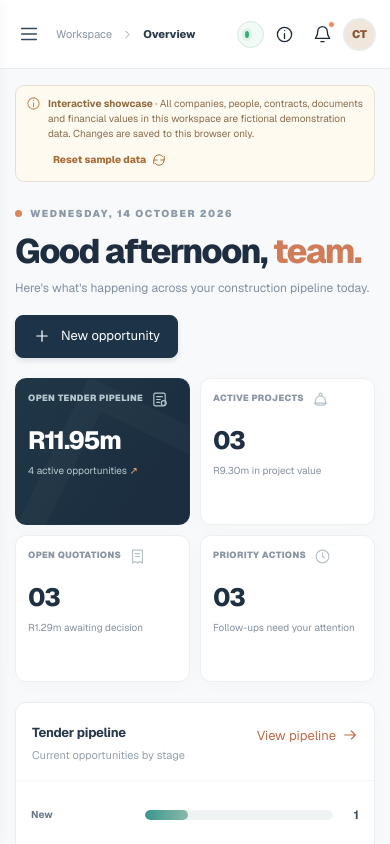
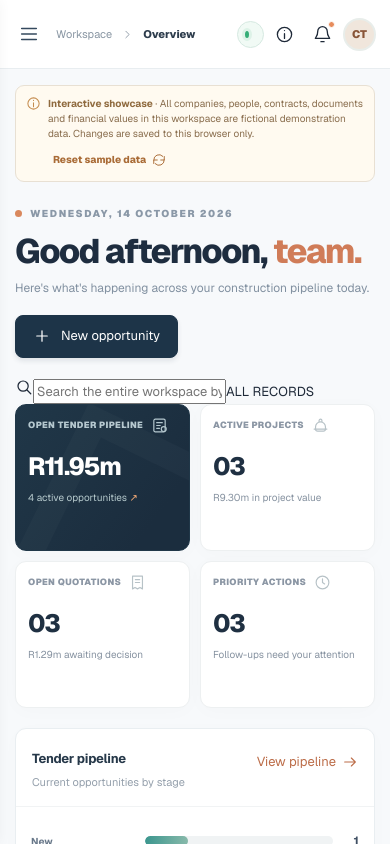
Before and after one commit to IKcracker/construction-, a Next.js app: page /crm-demo in a window 390 px wide. Shown: the top 844 px of the page. Built offline with nearby package versions, Linux system fonts and the light colour scheme.

Commit message:
feat(crm): expose responsive search across the construction workspace

```diff
--- a/app/crm-demo/crm-showcase.tsx
+++ b/app/crm-demo/crm-showcase.tsx
@@ -156,6 +156,7 @@ export function CRMShowcase(){
     <div className="forge-notice"><Icon name="info" size={15}/><span><strong>Interactive showcase</strong> · {sampleMessage} Changes are saved to this browser only.</span><button onClick={reset}>Reset sample data <Icon name="refresh" size={14}/></button></div>
     {active==="overview"&&<>
      <div className="forge-page-head forge-dashboard-head"><div><div className="forge-eyebrow"><span/>WEDNESDAY, 14 OCTOBER 2026</div><h1>Good afternoon, <span>team.</span></h1><p>Here&apos;s what&apos;s happening across your construction pipeline today.</p></div><button className="forge-btn forge-btn-primary" onClick={()=>startForm("tenders",undefined,"create")}><Icon name="plus" size={18}/> New opportunity</button></div>
+     <div className="forge-quick-search"><Icon name="search" size={18}/><input aria-label="Search across the CRM" value={query} onChange={e=>setQuery(e.target.value)} placeholder="Search the entire workspace by client, tender, project or owner..." />{query&&<button type="button" aria-label="Clear search" onClick={()=>setQuery("")}><Icon name="x" size={17}/></button>}<span>ALL RECORDS</span></div>
      {query&&<div className="forge-card forge-search-results"><div className="forge-card-head"><strong>Matching records</strong><span>{globalResults.length} results</span></div>{globalResults.map(r=><button key={r.id} onClick={()=>{changeView(r.module);startForm(r.module,r)}}><Icon name={iconName[r.module]}/><span><strong>{r.title}</strong><small>{config[r.module].singular} · {r.client}</small></span><Icon name="arrow-right"/></button>)}{!globalResults.length&&<p>No records match your search.</p>}</div>}
      <div className="forge-stats">
       <button className="forge-stat forge-stat-main" onClick={()=>changeView("tenders")}><div><span>OPEN TENDER PIPELINE</span><Icon name="bid" size={20}/></div><strong>{shortMoney(tendervalue)}</strong><p>{openTenders.length} active opportunities <span>↗</span></p><div className="forge-stat-ornament"/></button>
```
